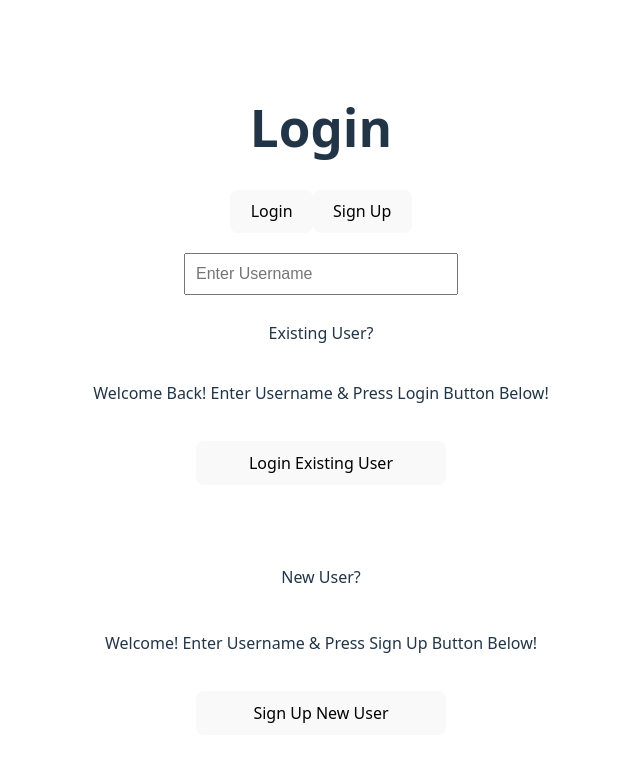
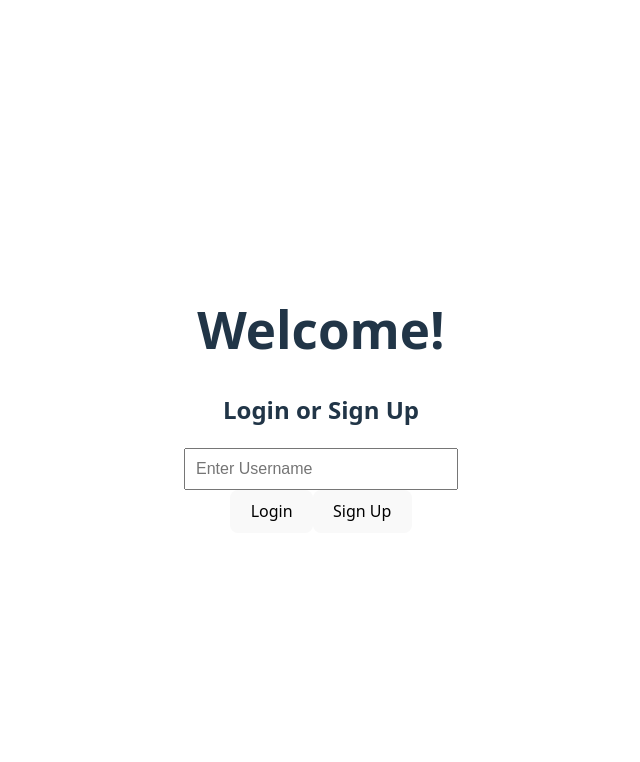
Before and after one commit to Pet-MatchMaker-2412/pet_matchmaker_fe, a React (Vite) app: page / in a window 1280 px wide. Shown: the top 762 px of the page, without its empty margins (319-959 px from the left). Built offline with nearby package versions, Linux system fonts and the light colour scheme.

Commit message:
feat: functioning login/signup

```diff
--- a/src/components/LoginPage/LoginPage.jsx
+++ b/src/components/LoginPage/LoginPage.jsx
@@ -1,43 +1,44 @@
-import { useState } from "react";
-import { useNavigate } from "react-router-dom"
-import mockUser from "../../data/UserData.json"
-import './LoginPage.css'
+import { useState, useEffect } from "react";
+import { useNavigate } from "react-router-dom";
+import './LoginPage.css';
 
 function LoginPage({ setCurrentUser }) {
-    const [username, setUsername] = useState("")
-    const [error, setError]       = useState(null)
-    const [mode, setMode]         = useState("login")
-    const navigate                = useNavigate()
+  const [username, setUsername] = useState("");
+  const [error, setError] = useState(null);
+  const [mode, setMode] = useState();
+  const navigate = useNavigate();
+
 
   const handleSubmit = async (e) => {
-        e.preventDefault()
+    e.preventDefault();
 
-        const url = `http://localhost:3000/api/v1/users?username=${username}`
+    const url = `http://localhost:3000/api/v1/users?username=${username}`;
 
     if (!username.trim()) {
-            setError("Please enter a valid username")
-            return
+      setError("Please enter a valid username");
+      return;
     }
 
     try {
-            if ( mode === "login") {
+      if (mode === "login") {
         const responseForExistingUser = await fetch(url);
-            if (!responseForExistingUser.ok) throw new Error(`Response status: ${responseForExistingUser.status}`);
+        if (!responseForExistingUser.ok)
+          throw new Error(`Response status: ${responseForExistingUser.status}`);
 
-            const user_info = await response.json();
+        const user_info = await responseForExistingUser.json();
         if (!user_info) {
           setError("Hmm, we didn't find that Username. Try Again?");
           return;
         }
 
-            console.log("USER:",user_info.data)
+        console.log("USER:", user_info.data);
         setCurrentUser(user_info);
         navigate("/welcome");
 
       } else if (mode === "signup") {
         const responseForNewUser = await fetch(url);
         if (responseForNewUser.ok) {
-                setError("Username aleady exists");
+          setError("Username already exists");
           return;
         }
 
@@ -50,42 +51,25 @@ function LoginPage({ setCurrentUser }) {
         });
 
         if (!addNewUserResponse.ok) {
-                const errorData = await signupResponse.json();
-                console.log("ErrorData:", errorData)
-                throw new Error(errorData.errors?.[0]?.detail || "Failed to create user");
+          const errorData = await addNewUserResponse.json();
+          console.log("ErrorData:", errorData);
+          throw new Error("Failed to create user");
         }
 
         const newUser = await addNewUserResponse.json();
-            setCurrentUser(newUser)
+        setCurrentUser(newUser);
         navigate("/welcome");
       }
     } catch (error) {
       console.error(error.message);
       setError(error.message || "An error occurred during login.");
     }
-    }
+  };
 
   return (
     <main>
-            <h1>{mode === "login" ? "Login" : "Sign Up"}</h1>
-
-            <div classname="mode-toggle">
-                <button
-                    type="button"
-                    className={mode === "login" ? "active" : ""}
-                    onClick={() => setMode("login")}
-                >
-                    Login
-                </button>
-                <button
-                    type="button"
-                    className={mode === "login" ? "active" : ""}
-                    onClick={() => setMode("login")}
-                    >
-                    Sign Up
-                    </button>
-                </div>
-
+      <h1>Welcome!</h1>
+      <h2>Login or Sign Up</h2>
 
       <form className="login-form" onSubmit={handleSubmit}>
         <input
@@ -94,18 +78,30 @@ function LoginPage({ setCurrentUser }) {
             value={username}
             onChange={(e) => setUsername(e.target.value)}
         />
-                <p className="existing-user1">Existing User?</p>
-                <p className="existing-user2">Welcome Back! Enter Username & Press Login Button Below!</p>
-                <button className="existing-user-login-button" type="submit">Login Existing User</button>
 
-                <p className="new-user1">New User?</p>
-                <p className="new-user2">Welcome! Enter Username & Press Sign Up Button Below!</p>
-                <button className="new-user-login-button" type="submit">Sign Up New User</button>
+        <div className="mode-toggle">
+            <button
+            type="submit"
+            className="login"
+            onClick={() => setMode("login")}
+            >
+            Login
+            </button>
+            <button
+            type="submit"
+            className="signup"
+            onClick={() => setMode("signup")}
+            >
+            Sign Up
+            </button>
+        </div>
 
-                {error && <p style={{ color: 'red' }}>{error}</p>}
+        {error && <p style={{ color: "red" }}>{error}</p>}
     </form>
+
+
     </main>
-    )
+  );
 }
 
-export default LoginPage
+export default LoginPage;
```
Lines whose indentation alone changed are shown as unchanged.
